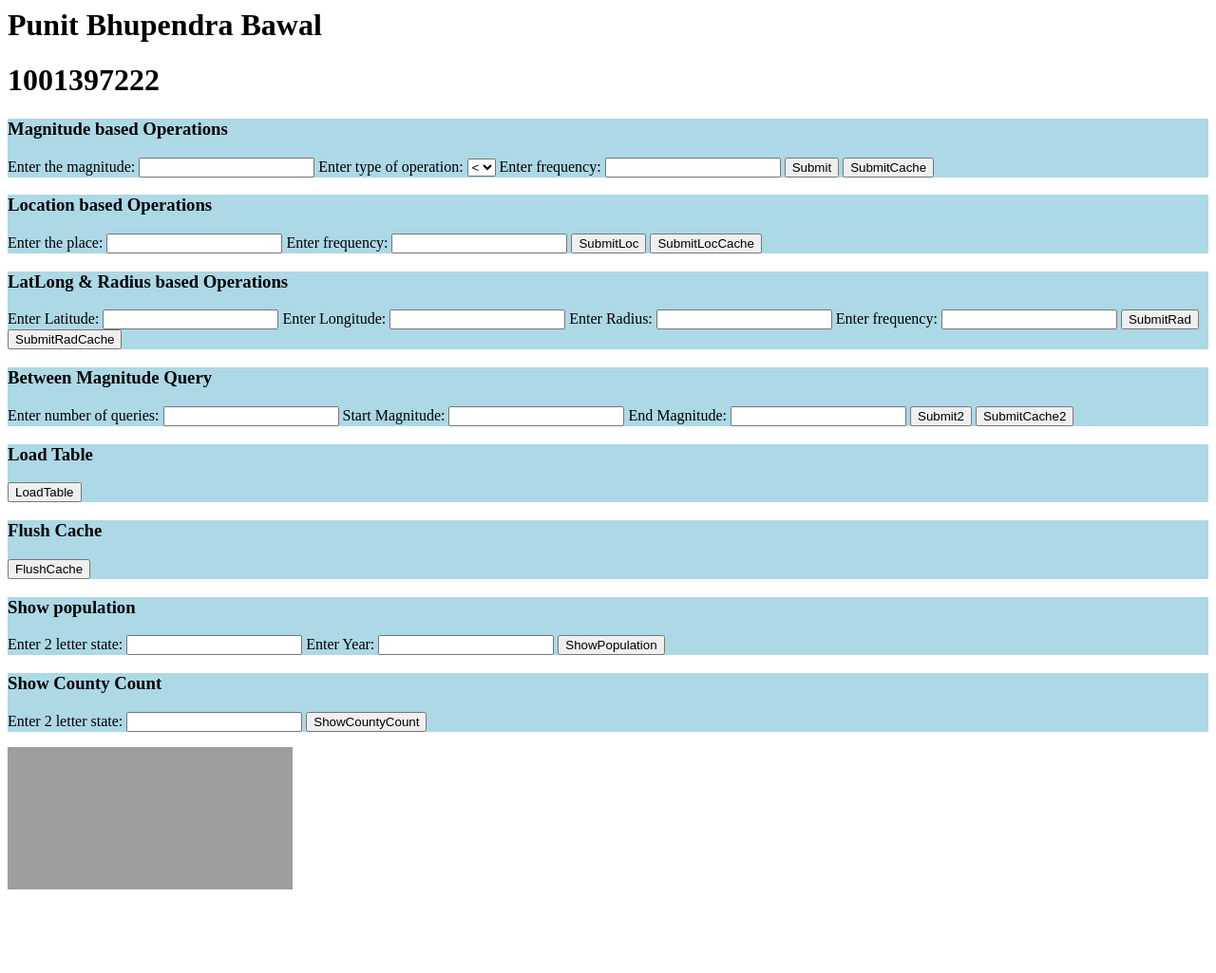
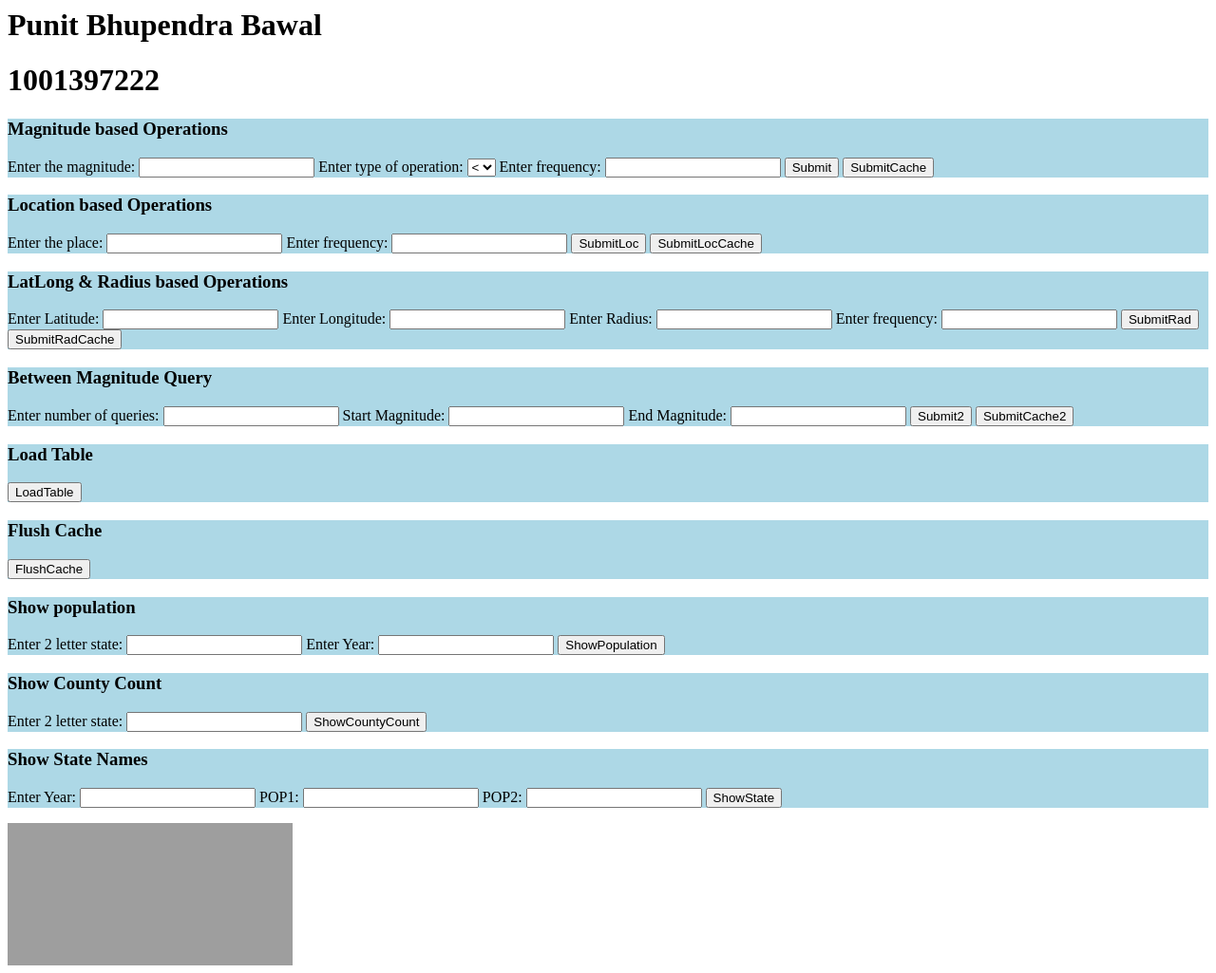
Before and after one commit to punitbawal/Azure, a Flask app: page / in a window 1280 px wide. Shown: the whole page at 95% size. Before the commit the page ends 937 px from the top, so only its background shows below. Run offline with Flask 2, Linux system fonts and the light colour scheme; some libraries are stand-ins or nearby versions; grey boxes are pictures that could not be loaded.

Commit message:
Added quiz questions3

```diff
--- a/app.py
+++ b/app.py
@@ -187,4 +187,18 @@ def hi_world():
                 return "No record exist"
             else:
                 return str(cnt)+str(res)
+    # Show State
+    elif request.form['form'] == 'ShowState':
+        stateYear = request.form['stateYear']
+        pop1 = request.form['statepop1']
+        pop2 = request.form['statepop2']
+        if stateYear not in ['2010','2011','2012','2013','2014','2015','2016','2017','2018']:
+            return "Invalid Year"
+        if stateYear != '' and pop1 != '' and pop2 != '':
+            query = "select population_state from population where population_"+stateYear+" between "+pop1+" and "+pop2
+            cnt = engine.execute(query).fetchall()
+            if cnt is None:
+                return "No record exist"
+            else:
+                return str(cnt)
     return 'Time Taken:'+str(endTime-startTime)
--- a/templates/index.html
+++ b/templates/index.html
@@ -99,6 +99,17 @@
                 </form>
             </p>
         </div>
+        <div style="background-color:lightblue">
+            <h3>Show State Names</h3>
+            <p>
+                <form action="/queryDB" method="post">
+                    Enter Year: <input type="text" name="stateYear">
+                    POP1: <input type="text" name="statepop1">
+                    POP2: <input type="text" name="statepop2">
+                    <input type="submit" name= "form" value="ShowState" />
+                </form>
+            </p>
+        </div>
         <embed type="image/svg+xml" src= {{ chart|safe }} />
     </body>
 </html>
```
